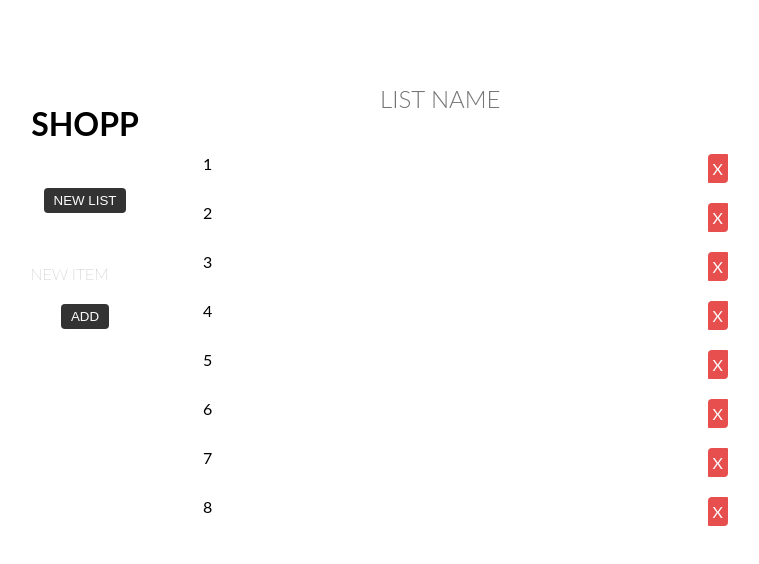
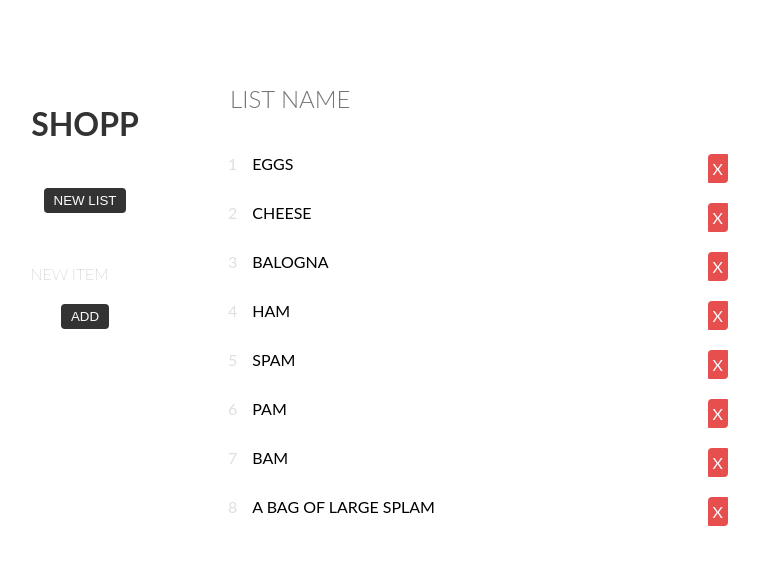
Before and after one commit to MK95/shopp, a plain HTML site: page index.html in a window 1280 px wide. Shown: the whole page, without its empty margins (245-1004 px from the left). Drawn offline with Linux system fonts and the light colour scheme; a web font is replaced by a local one.

Commit message:
html css hard coded

```diff
--- a/css/style.css
+++ b/css/style.css
@@ -8,19 +8,12 @@ button {
 	border:none;
 	border-radius:4px;
 }
+
 .nav-left input {
 	border: 5px solid white;
 	font-family:'lato';
 	font-weight: 200;
 	font-size:16px;
-}
-.main-list input {
-	border:none;
-	font-family:'lato';
-	font-weight: 300;
-	font-size: 24px;
-	margin-left:200px;
-	margin-bottom:25px;
 }
 .nav-left {
 	text-align: center;
@@ -33,6 +26,7 @@ button {
 }
 .nav-left h1 {
 	margin-bottom:45px;
+	color:#333333;
 }
 .nav-left button {
 	margin-bottom: 45px;
@@ -40,6 +34,7 @@ button {
 .add {
 	margin-top:15px;
 }
+
 .main-list {
 	float:right;
 	margin:60px 150px 0 400px ;
@@ -48,17 +43,21 @@ button {
 	position:fixed;
 	padding:15px;
 }
-.main-list input{
-	background-color: none;
-}
-
-div.delete-bar span {
-	float:right;
-	background-color:#E74E4E;
-	color:#fcfcfc;
+.main-list input {
+	border:none;
+	font-family:'lato';
+	font-weight: 300;
+	font-size: 24px;
+	margin-left:50px;
+	margin-bottom:25px;
 }
 div#item {
-	padding: 15px 0 15px 25px;
+	padding: 15px 0 15px 50px;
+}
+span#number {
+	float:left;
+	padding-right:15px;
+	color: #dfdfdf;
 }
 span#delete {
 	float:right;
--- a/index.html
+++ b/index.html
@@ -17,31 +17,38 @@
 	</div>
 	<div class="main-list">
 		<input type='text' name='list-name' placeholder='LIST NAME'>
-				<div id="item">1
+				<div id="item">EGGS
+					<span id='number'>1</span>
 					<span id='delete'>X</span>
 				</div>
-				<div id="item">2
+				<div id="item">CHEESE
+					<span id='number'>2</span>
 					<span id='delete'>X</span>
 				</div>
-				<div id="item">3
+				<div id="item">BALOGNA
+					<span id='number'>3</span>
 					<span id='delete'>X</span>
 				</div>
-				<div id="item">4
+				<div id="item">HAM
+					<span id='number'>4</span>
 					<span id='delete'>X</span>
 				</div>
-				<div id="item">5
+				<div id="item">SPAM
+					<span id='number'>5</span>
 					<span id='delete'>X</span>
 				</div>
-				<div id="item">6
+				<div id="item">PAM
+					<span id='number'>6</span>
 					<span id='delete'>X</span>
 				</div>
-				<div id="item">7
+				<div id="item">BAM
+					<span id='number'>7</span>
 					<span id='delete'>X</span>
 				</div>
-				<div id="item">8
+				<div id="item">A BAG OF LARGE SPLAM
+					<span id='number'>8</span>
 					<span id='delete'>X</span>
 				</div>
 	</div>
-
 </body>
 </html>
```
Also changed, not shown: js/script.js (added).
